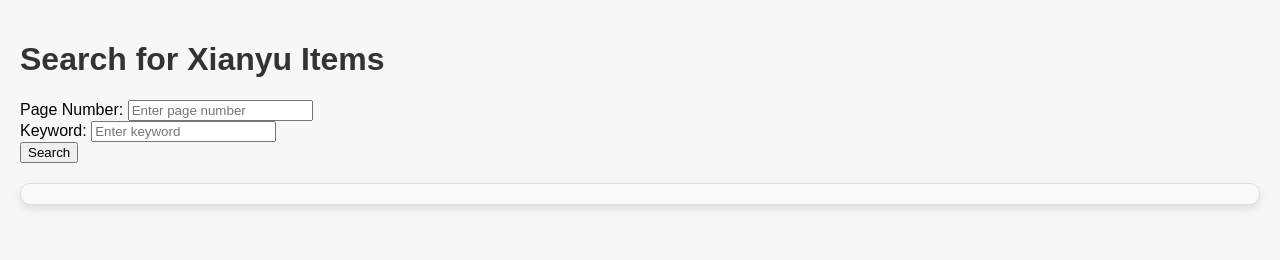
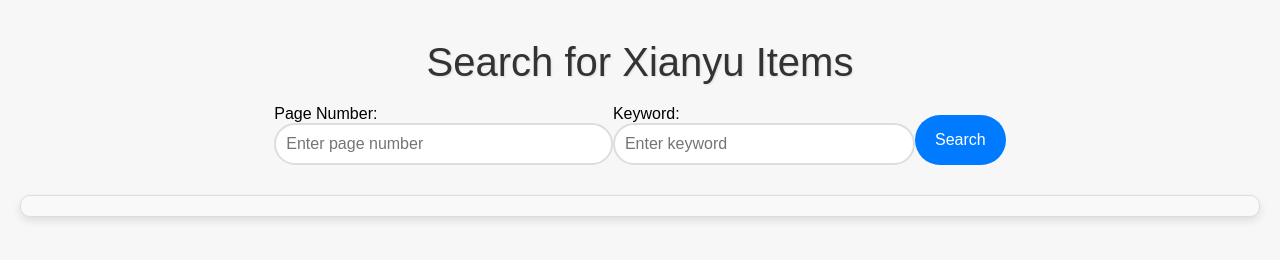
Before and after one commit to Zombie23333/xianyu, a plain HTML site: page docs/index2.html in a window 1280 px wide. Drawn offline with Linux system fonts and the light colour scheme.

Commit message:
美化了搜索按钮

```diff
--- a/docs/index2.html
+++ b/docs/index2.html
@@ -20,31 +20,74 @@
             box-shadow: 0 2px 4px rgba(0, 0, 0, 0.1);
         }
         h1 {
-            color: #333;
+            color: #333; /* 字体颜色 */
+            font-size: 2.5em; /* 字体大小 */
+            font-weight: normal; /* 字体权重 */
+            text-align: center; /* 文字居中 */
+            margin-top: 20px; /* 顶部外边距 */
+            margin-bottom: 20px; /* 底部外边距 */
+            text-shadow: 1px 1px 2px rgba(0, 0, 0, 0.1); /* 文字阴影，增加立体感 */
         }
+
+        /* 可以添加一些媒体查询来响应式地调整标题大小 */
+        @media (max-width: 768px) {
+            h1 {
+                font-size: 2em; /* 小屏幕上的字体大小 */
+            }
+        }
+
+        /* 鼠标悬停时的效果 */
+        h1:hover {
+            transform: scale(1.05); /* 轻微放大 */
+            transition: transform 0.3s ease; /* 平滑过渡效果 */
+        }
+
+        /* 搜索框容器样式 */
+        .search-container {
+            display: flex;
+            justify-content: center;
+            margin: 20px;
+        }
+
+        /* 搜索框样式 */
         .search-input {
-            display: flex;
-            justify-content: space-between;
-            margin-bottom: 20px;
+            padding: 10px; /* 内边距 */
+            font-size: 16px; /* 字体大小 */
+            border: 2px solid #ddd; /* 边框 */
+            border-radius: 30px; /* 圆角 */
+            outline: none; /* 移除聚焦时的默认外边框 */
+            transition: all 0.3s ease; /* 平滑过渡效果 */
+            width: 100%; /* 宽度100% */
+            box-sizing: border-box; /* 边框和内边距包含在宽度内 */
+            margin-bottom: 10px; /* 底部外边距 */
         }
-        .search-input input[type='text'],
-        .search-input input[type='number'] {
-            padding: 10px;
-            margin-right: 10px;
-            border: 1px solid #ddd;
-            border-radius: 4px;
+
+
+        /* 搜索按钮样式 */
+        .search-button {
+            padding: 10px 20px;
+            font-size: 16px;
+            color: white;
+            background-color: #007BFF; /* 按钮背景颜色 */
+            border: none;
+            border-radius: 30px;
+            cursor: pointer;
+            transition: background-color 0.3s ease;
+            height: 50px; /* 设置与输入框相同的高度 */
+            line-height: 30px; /* 设置行高以垂直居中文本 */
+            margin-left: 0; /* 移除左边距 */
+            margin-top: 10px; /* 上边距 */
+
+            &:hover {
+                background-color: #0056b3; /* 鼠标悬停时的背景颜色 */
             }
-        .search-input button {
-            padding: 10px 20px;
-            background-color: #5cb85c;
-            color: white;
-            border: none;
-            border-radius: 4px;
-            cursor: pointer;
         }
-        .search-input button:hover {
-            background-color: #4cae4c;
+
+        /* 当输入框聚焦时改变边框颜色 */
+        .search-input:focus {
+            border-color: #007BFF; /* 聚焦边框颜色 */
         }
+
         #data-container {
             margin-top: 20px;
             border: 1px solid #ddd;          /* 添加边框 */
@@ -82,15 +125,18 @@
 </head>
 <body>
     <h1>Search for Xianyu Items</h1>
+    <div class="search-container">
         <div>
             <label for="page-input">Page Number:</label>
-        <input type="number" id="page-input" placeholder="Enter page number">
+            <input type="number" id="page-input" class='search-input' placeholder="Enter page number">
         </div>
         <div>
             <label for="keyword-input">Keyword:</label>
-        <input type="text" id="keyword-input" placeholder="Enter keyword">
+            <input type="text" id="keyword-input" class='search-input' placeholder="Enter keyword">
         </div>
-    <button id="search-button">Search</button>
+        <button id="search-button" class="search-button">Search</button>
+    </div>
+
     <div id="data-container">
         <!-- 商品详情将被动态插入这里 -->
     </div>
```
Lines whose indentation alone changed are shown as unchanged.
